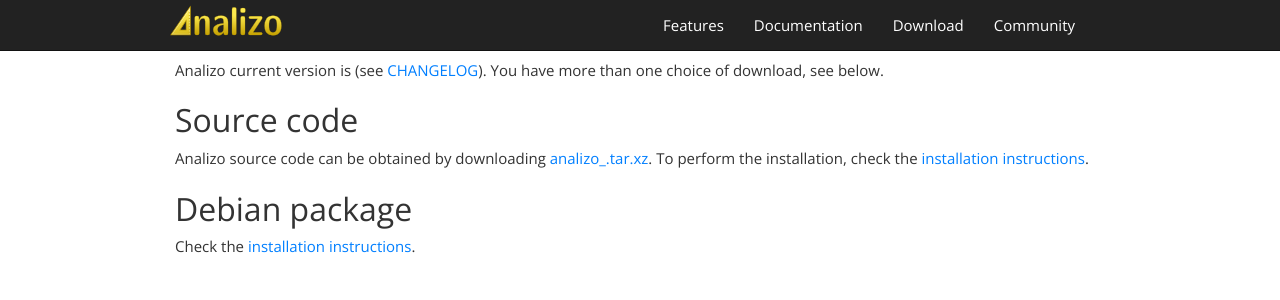
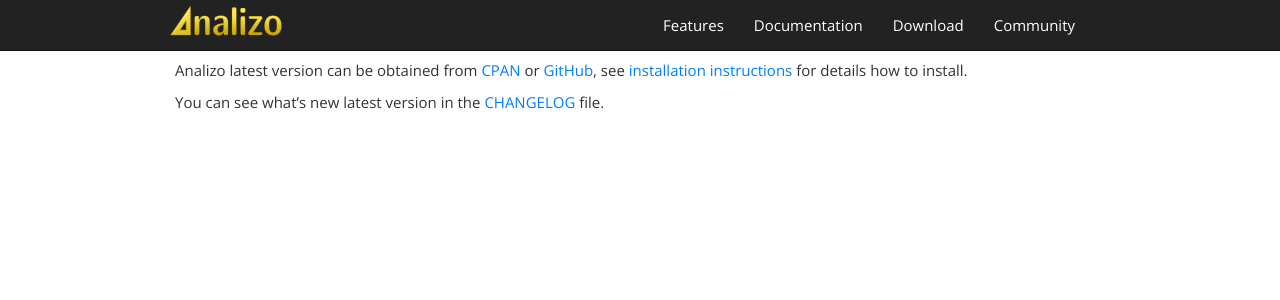
Before and after one commit to analizo/analizo.github.io, a Jekyll site: the page built from download.md, in a window 1280 px wide. Shown: the top 300 px of the page. Built offline with Jekyll 4.4.1, drawn with Linux system fonts in a browser that asks for light colours; nearby versions of some CDN libraries; our own code applies the rules of GitHub Pages for plain Markdown files; library files that are not in the unit come from our copies.

Commit message:
pointing user to get latest version from CPAN ro GitHub

```diff
--- a/download.md
+++ b/download.md
@@ -2,18 +2,12 @@
 title: Download
 ---
 
-Analizo current version is <strong>{{ site.analizo_version }}</strong> (see [CHANGELOG][changelog]). You have more than one
-choice of download, see below.
+Analizo latest version can be obtained from [CPAN][cpan] or [GitHub][github],
+see [installation instructions][install] for details how to install.
 
-## Source code
-
-Analizo source code can be obtained by downloading
-<a href="http://analizo.org/download/analizo_{{ site.analizo_version }}.tar.xz">analizo_{{ site.analizo_version }}.tar.xz</a>.
-To perform the installation, check the [installation instructions][install].
-
-## Debian package
-
-Check the [installation instructions][install].
+You can see what's new latest version in the [CHANGELOG][changelog] file.
 
 [changelog]: {{ site.analizo_github }}/blob/master/CHANGELOG.md
 [install]: {{ site.analizo_github }}/blob/master/INSTALL.md
+[cpan]: https://metacpan.org/release/Analizo
+[github]: {{ site.analizo_github }}/releases/latest
```
